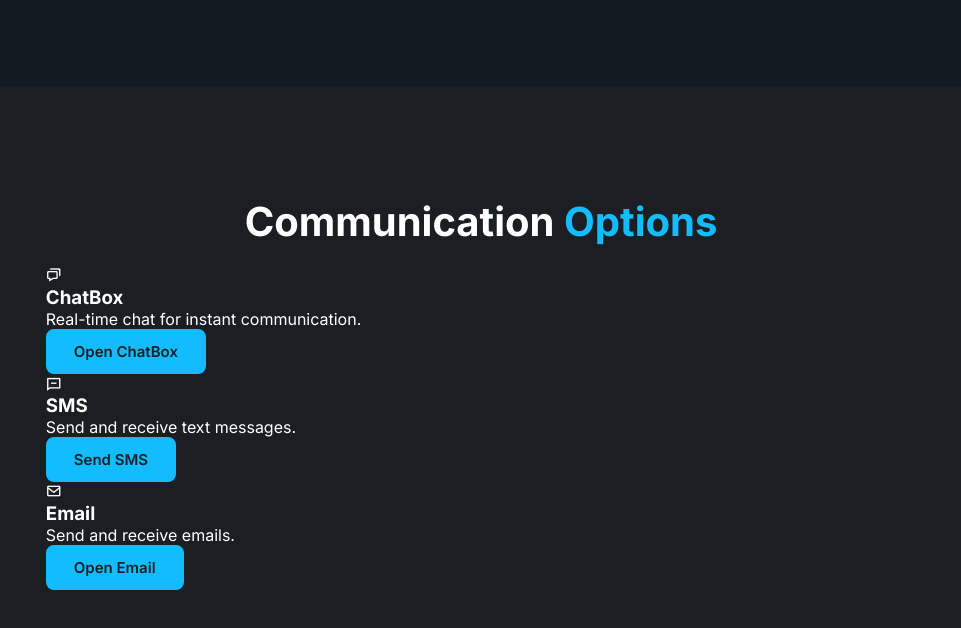
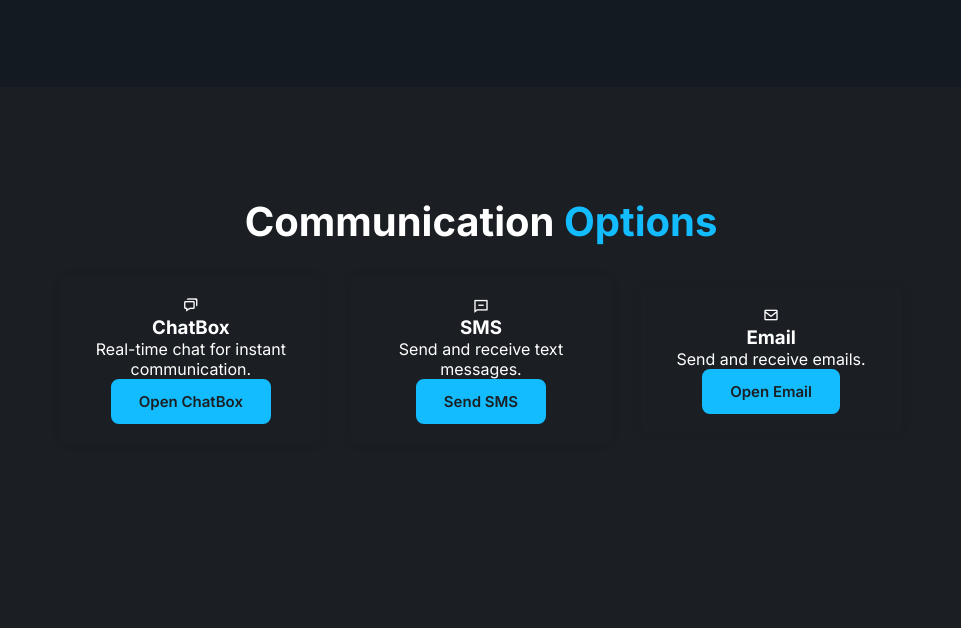
Before and after one commit to Kirbywhere/Kirbywhere.github.io, a plain HTML site: page index.html in a window 1280 px wide. Shown: the part 2837-3465 px from the top of the page, without its empty margins (159-1120 px from the left). After the commit the page ends 3381 px from the top, so only its background shows below. Drawn offline with nearby package versions, Linux system fonts and the light colour scheme.

Commit message:
Update style.css

```diff
--- a/css/style.css
+++ b/css/style.css
@@ -490,3 +490,20 @@ header.sticky{
 .portfolio-item:hover .main-row {
     opacity: 1;
 }
+
+.communication-boxes {
+    display: flex;
+    justify-content: space-around;
+    align-items: center;
+    flex-wrap: wrap;
+}
+
+.boxs {
+    width: 30%; /* Adjust the width as needed */
+    padding: 20px;
+    margin: 10px;
+    background-color: rgb(193, 202, 206) 88, 65;
+    box-shadow: 0 0 10px rgba(0, 0, 0, 0.1);
+    border-radius: 8px;
+    text-align: center;
+}
```
